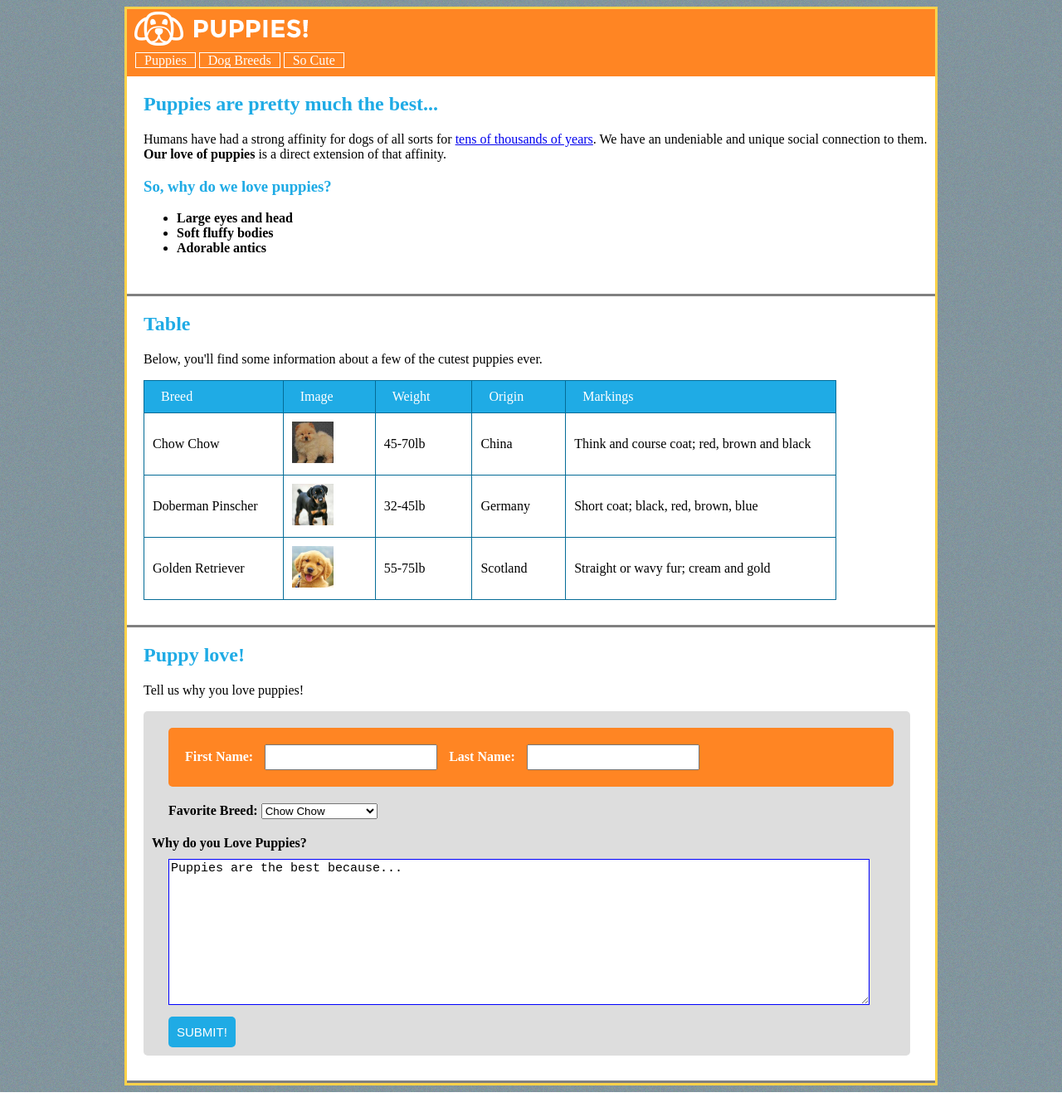
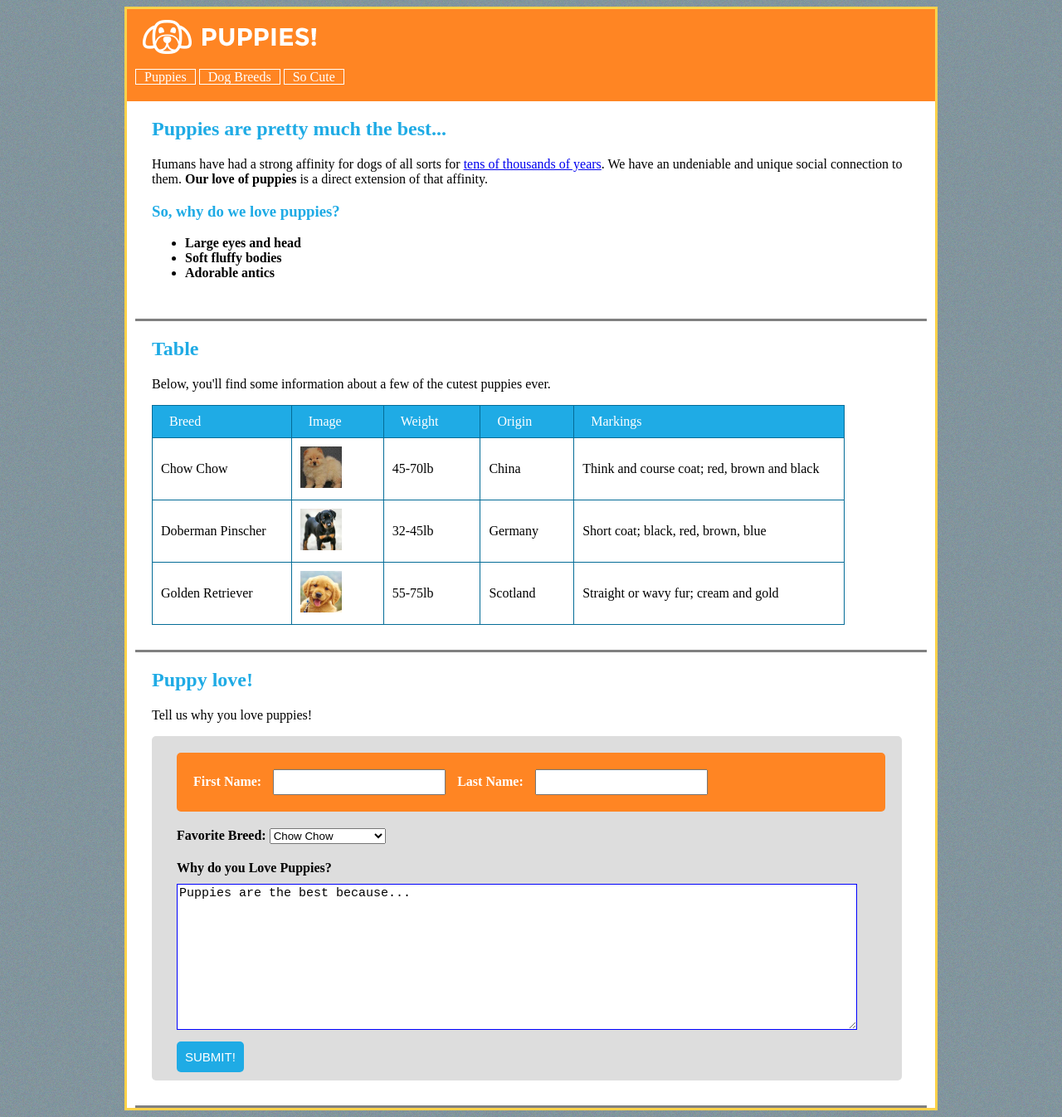
Before and after one commit to jakedub/puppy-love, a plain HTML site: page index.html in a window 1280 px wide. Shown: the whole page at 83% size. Before the commit the page ends 1316 px from the top, so only its background shows below. Drawn offline with Linux system fonts and the light colour scheme; files whose address does not match are found by name.

Commit message:
updated CSS

```diff
--- a/style.css
+++ b/style.css
@@ -17,7 +17,12 @@ colors:
 header {
   background-color: #ff8523;
   background-size: 100px;
-  padding-bottom: 10px;
+  padding-bottom: 20px;
+  padding-top: 10px;
+}
+
+#logo{
+  margin: 10px;
 }
 
 .main_navigation>a{
@@ -30,12 +35,18 @@ header {
 }
 
 .main_navigation {
+  margin-top: 10px;
   margin-left: 10px;
   border-color: white;
 }
 
 #page_content li{
   font-weight: bold;
+}
+
+#page_content{
+  padding-left: 10px;
+  padding-right: 10px;
 }
 
 h2{
@@ -112,6 +123,10 @@ form {
   border-radius: 5px;
   margin-right: 30px;
 }
+
+form div label{
+  padding-left: 20px;
+}
 .name {
   padding-top: 20px;
   padding-bottom: 20px;
@@ -145,7 +160,6 @@ form div{
 .city_container {
   padding-top: 20px;
   padding-bottom: 20px;
-  margin-left: 20px;
   font-weight: bold;
   background-color: #dddddd;
 }
@@ -154,13 +168,17 @@ form div{
   margin-left: 20px;
 }
 
+div .label {
+  margin-left: 200px;
+}
+
 section div{
   font-weight: bold;
 }
 
 
 textarea {
-  padding-right: 375px;
+  padding-right: 350px;
   margin-top: 10px;
   border: 1px solid blue;
   font-size: 15px;
@@ -183,3 +201,7 @@ label{
   font-size: 15px;
   border-style: none;
 }
+
+.bio{
+  padding-left: 100px;
+}
```
